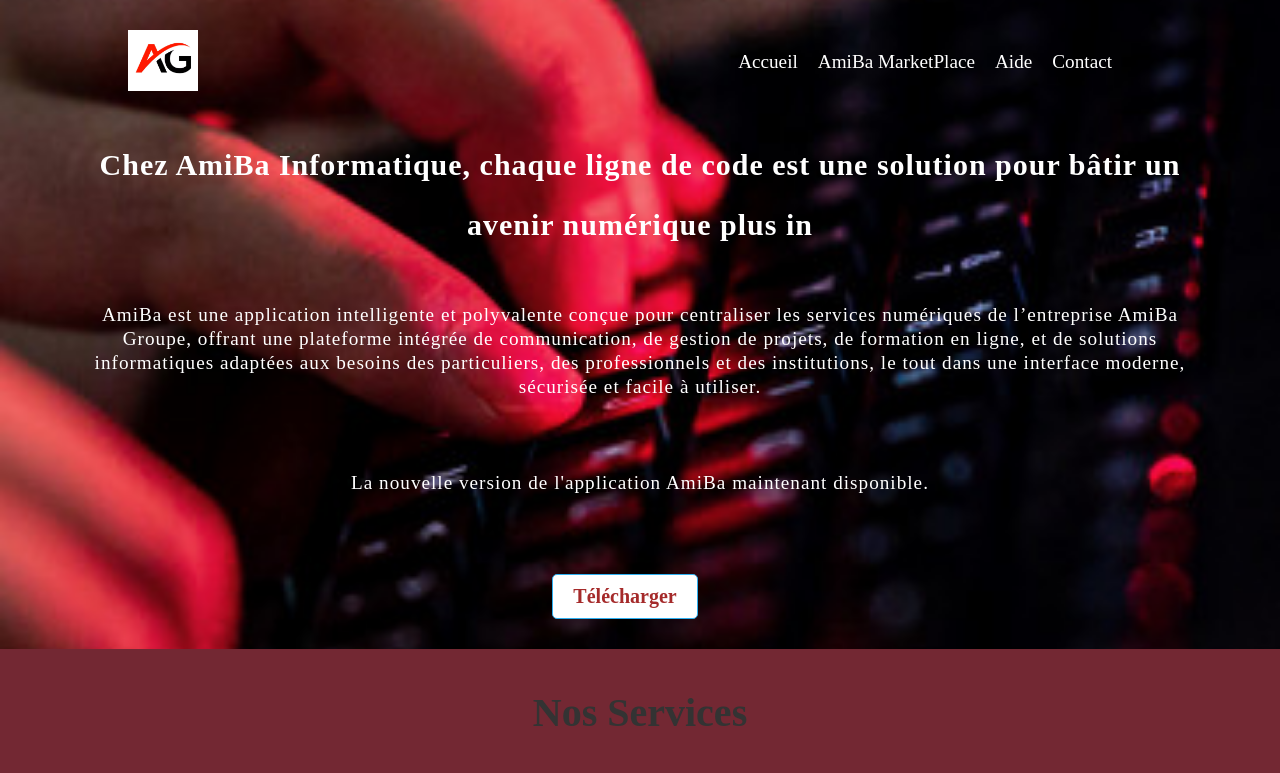
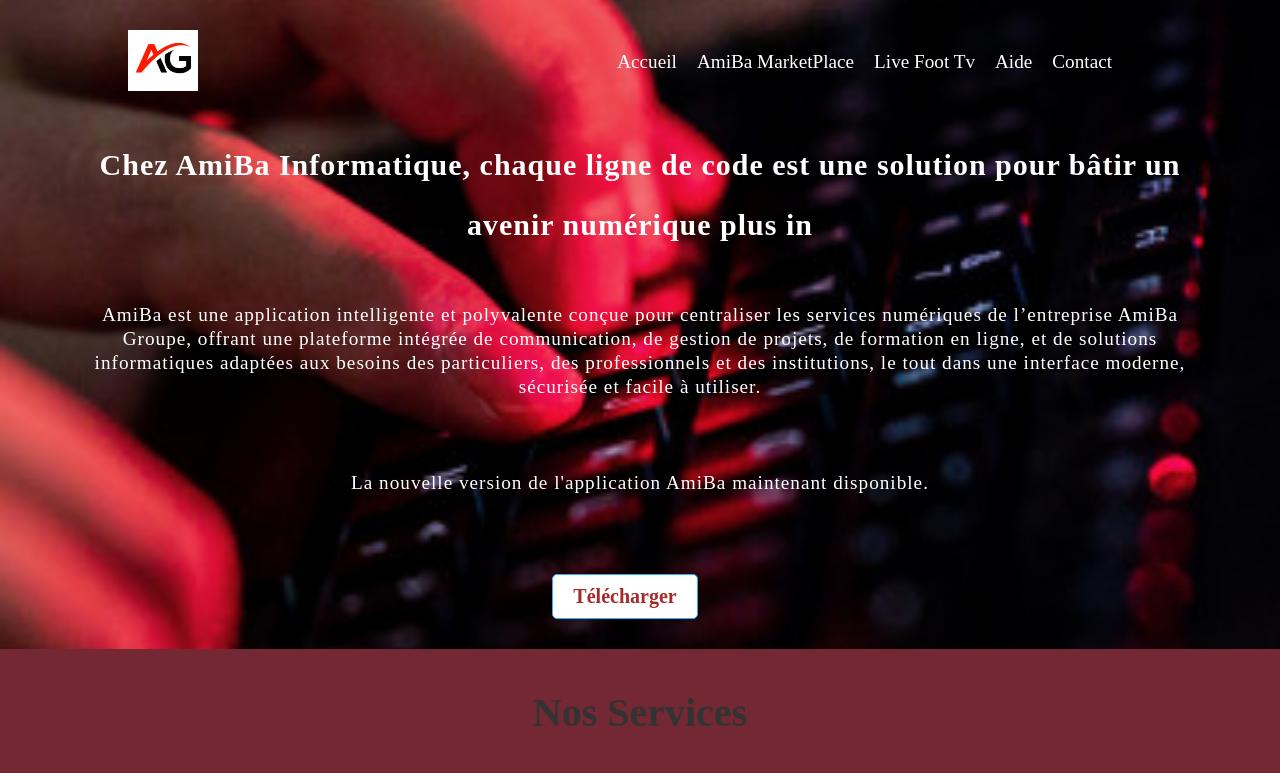
Before and after one commit to EMILEAG228/AmiBa-Informactic, a plain HTML site: page index.html in a window 1280 px wide. Shown: the top 773 px of the page. Drawn offline with Linux system fonts and the light colour scheme.

Commit message:
Update index.html

```diff
--- a/index.html
+++ b/index.html
@@ -14,6 +14,7 @@
             <ul class="menu">
                 <li><a href="#">Accueil</a></li>
                 <li><a href="http://amiba.onlinewebshop.net/">AmiBa MarketPlace</a></li>
+                 <li><a href="https://emileag228.github.io/liveFootTv/">Live Foot Tv</a></li>
                 <li><a href="contact.html">Aide</a></li>
                 <li><a href="https://heylink.me/amiba/">Contact</a></li>
             </ul>
@@ -22,6 +23,8 @@
 
         <div class="dropdown-menu">
             <a href="#">Accueil</a>
+             <li><a href="http://amiba.onlinewebshop.net/">AmiBa MarketPlace</a></li>
+             <li><a href="https://emileag228.github.io/liveFootTv/">Live Foot Tv</a></li>
             <a href="contact.html">Aide</a>
             <a href="https://heylink.me/amiba/">Contact</a>
         </div>
```
